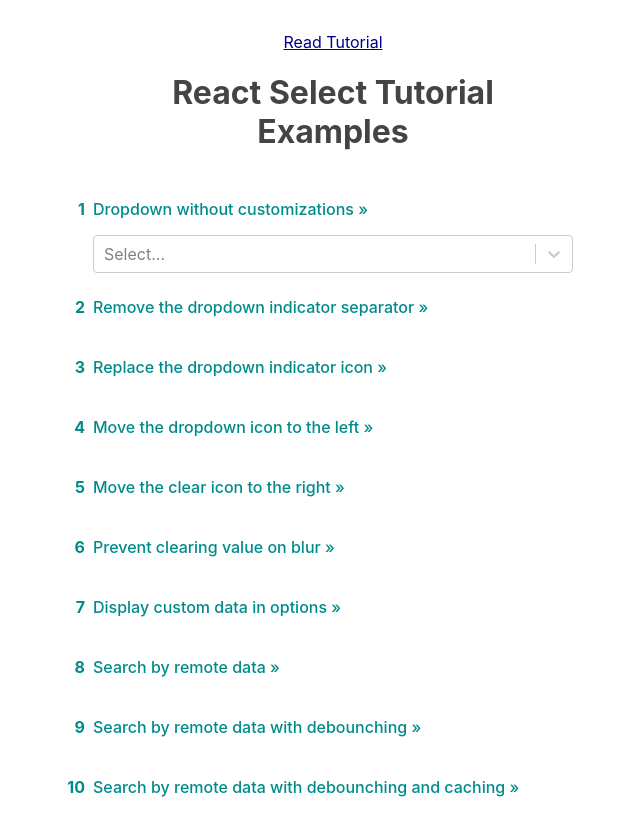
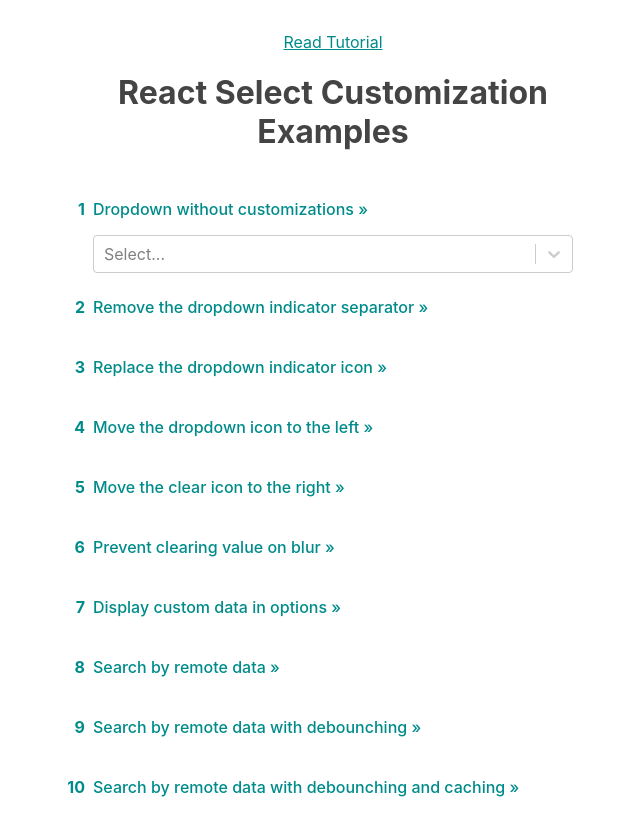
Before and after one commit to kkomelin/react-select-customization-examples, a React (Create React App) app: page / in a window 1280 px wide. Shown: the top 836 px of the page, without its empty margins (307-947 px from the left). Built offline with nearby package versions, Linux system fonts and the light colour scheme.

Commit message:
Changed the tutorial link color.

```diff
--- a/src/App.tsx
+++ b/src/App.tsx
@@ -9,14 +9,14 @@
     <QueryClientProvider client={queryClient}>
       <div className="App">
         <a
-          style={{ color: 'darkblue', textAlign: 'center' }}
+          style={{ color: 'darkcyan', textAlign: 'center' }}
           href="https://komelin.com/..."
           target="_blank"
           rel="noopener noreferrer"
         >
           Read Tutorial
         </a>
-        <h1>React Select Tutorial Examples</h1>
+        <h1>React Select Customization Examples</h1>
 
         <Examples />
       </div>
```
